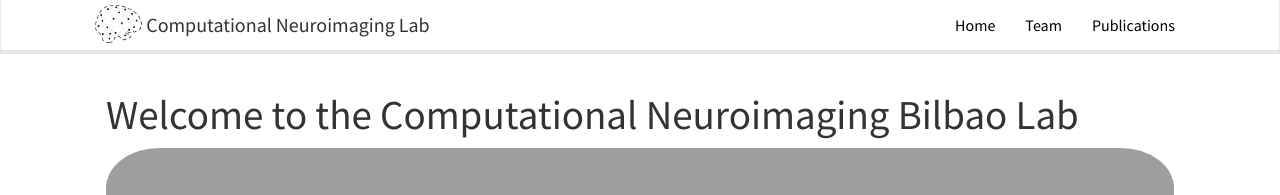
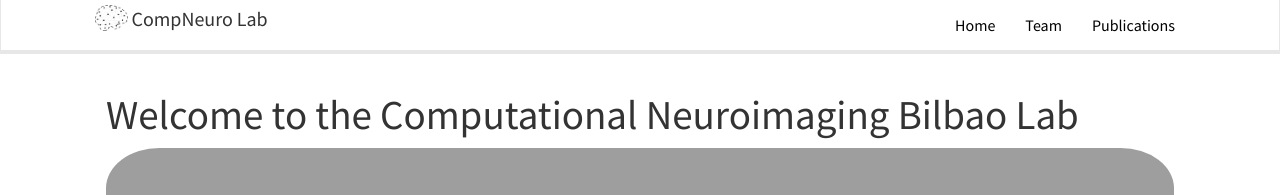
Before and after one commit to itellaetxe/compneurobilbao_website, a Jekyll site: the page built from _pages/home.md, in a window 1280 px wide. Shown: the top 195 px of the page. Built offline with Jekyll 4.4.1, drawn with Linux system fonts in a browser that asks for light colours; nearby versions of some CDN libraries.

Commit message:
Update header.html

```diff
--- a/_includes/header.html
+++ b/_includes/header.html
@@ -11,7 +11,7 @@
 
 			<a class="navbar-brand" href="{{ site.url }}{{ site.baseurl }}/">
 				<img src="{{ site.url }}{{ site.baseurl }}/images/logopic/Logo_mini_compneuro_2.png">
-				Computational Neuroimaging Lab
+				CompNeuro Lab
 			</a>
 		</div>
 		<div class="collapse navbar-collapse" id="navbar-collapse-1">
```
